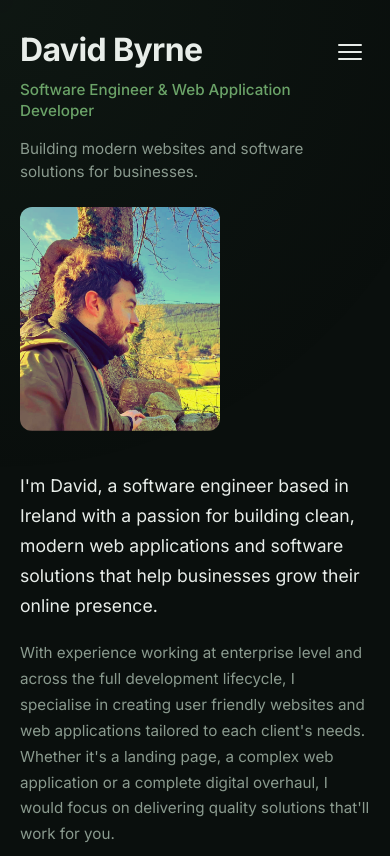
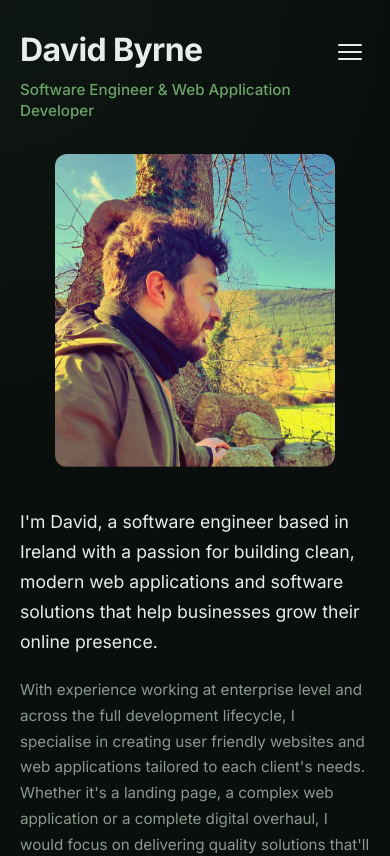
Before and after one commit to OldByrne/davidbyrnesoftware, an Angular app: page /about in a window 390 px wide. Shown: the top 856 px of the page. Built offline with nearby package versions, Linux system fonts and the light colour scheme.

Commit message:
changed photo. also changed how and where it appears on mobile. changed favicon. some text changes.

```diff
--- a/src/app/components/sidebar/sidebar.component.scss
+++ b/src/app/components/sidebar/sidebar.component.scss
@@ -177,9 +177,12 @@
     font-size: 0.95rem;
   }
 
+  .tagline {
+    display: none;
+  }
+
   .sidebar-photo {
-    max-width: 200px;
-    margin-top: 1.5rem;
+    display: none;
   }
 
   .mobile-toggle {
--- a/src/app/pages/about/about.component.html
+++ b/src/app/pages/about/about.component.html
@@ -1,4 +1,7 @@
 <section class="about">
+  <div class="mobile-photo">
+    <img src="david-byrne.png" alt="David Byrne">
+  </div>
   <div class="about-content">
     <p class="intro">
       I'm David, a software engineer based in Ireland with a passion for building
--- a/src/app/pages/about/about.component.scss
+++ b/src/app/pages/about/about.component.scss
@@ -2,6 +2,24 @@
   display: flex;
   flex-direction: column;
   gap: 2.5rem;
+}
+
+.mobile-photo {
+  display: none;
+
+  img {
+    width: 100%;
+    max-width: 280px;
+    border-radius: 12px;
+    object-fit: cover;
+  }
+}
+
+@media (max-width: 768px) {
+  .mobile-photo {
+    display: flex;
+    justify-content: center;
+  }
 }
 
 .about-content {
--- a/src/app/pages/contact/contact.component.html
+++ b/src/app/pages/contact/contact.component.html
@@ -1,6 +1,6 @@
 <section class="contact">
   <p class="contact-intro">
-    If you are interested in working together, I'd love to hear about your project or ideas.
+    If you are interested in working together, I'd love to hear about your project.
     Get in touch and let's discuss how I can help bring it to life.
   </p>
 
```
Also changed, not shown: public/david-byrne2.png (deleted), public/favicon.png.
